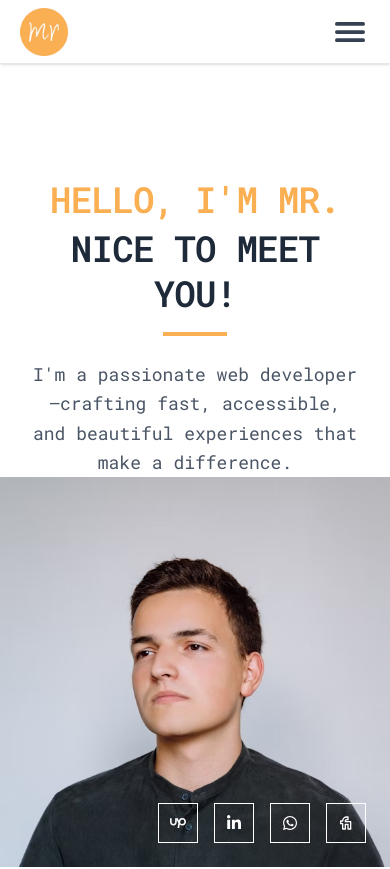
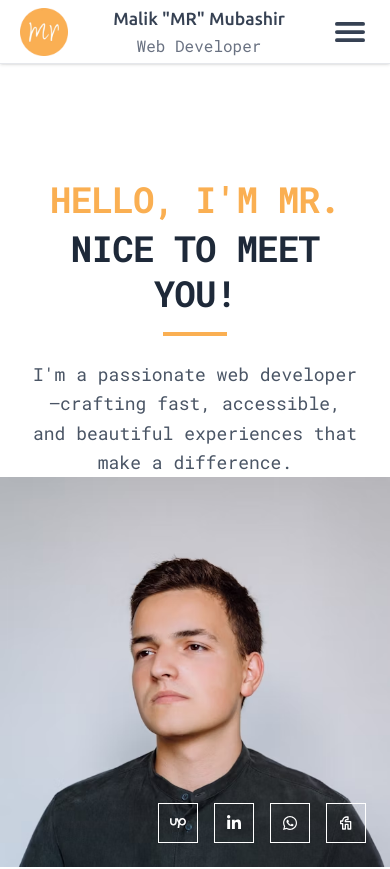
Before and after one commit to MalikMubashir200/Resume, a Next.js app: page / in a window 390 px wide. Shown: the top 869 px of the page. Built offline with nearby package versions, Linux system fonts and the light colour scheme; no server answers.

Commit message:
Fixing hero Ui/Ux

```diff
--- a/app/Header.tsx
+++ b/app/Header.tsx
@@ -54,9 +54,9 @@ const Header = () => {
           />
         </Link>
 
-        <div className="hidden md:flex flex-1 items-center justify-center">
-          <div className="origin-center -rotate-90 whitespace-nowrap">
-            <h1 className="text-[1.5rem] font-normal text-gray-700 heading">Malik &quot;MR&quot; Mubashir</h1>
+        <div className="flex flex-1 items-center justify-center">
+          <div className="origin-center md:-rotate-90 whitespace-nowrap">
+            <h1 className="text-[1.1rem] md:text-[1.3rem] font-medium text-gray-700 ">Malik &quot;MR&quot; Mubashir</h1>
             <p className="text-md text-gray-500 w-full text-center">Web Developer</p>
           </div>
         </div>
--- a/app/globals.css
+++ b/app/globals.css
@@ -22,7 +22,6 @@ body {
 /* Headings use both Open Sans and Ubuntu */
 h1, h2, h3, h4, h5, h6 {
    font-family: var(--font-open-sans), var(--font-ubuntu), sans-serif;
-   font-weight: 600; /* Semi-bold for better readability */
    @supports (font-variation-settings: normal) {
      font-family: var(--font-open-sans), var(--font-ubuntu), sans-serif;
    }
@@ -41,7 +40,6 @@ body {
 
 p,
 a,
-.heading,
 span,
 h2 {
   font-family: var(--font-roboto-mono);
```
